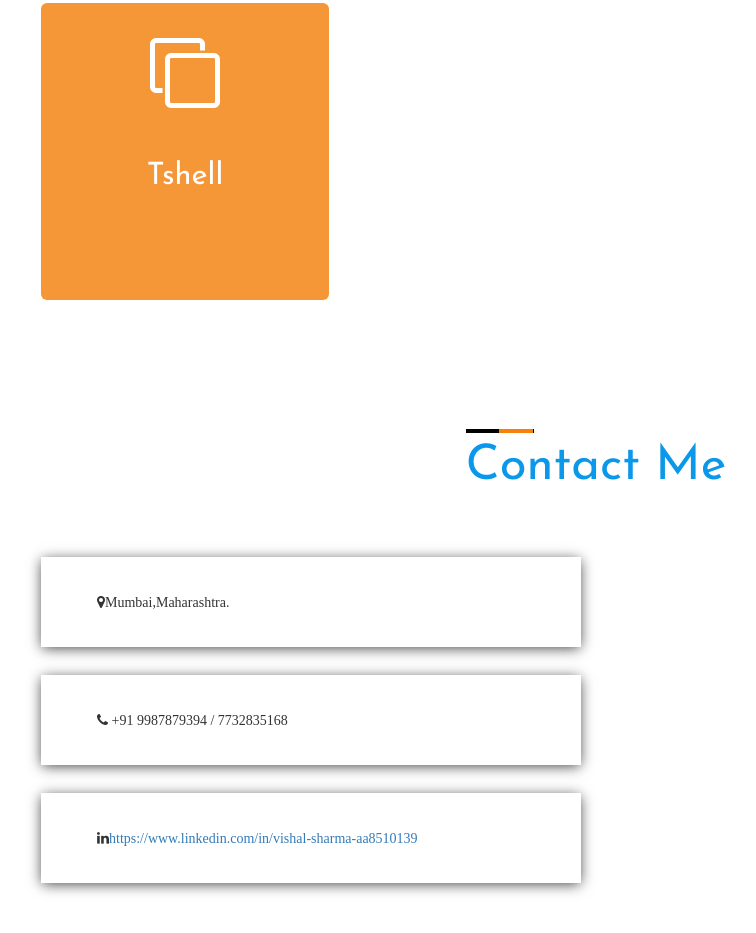
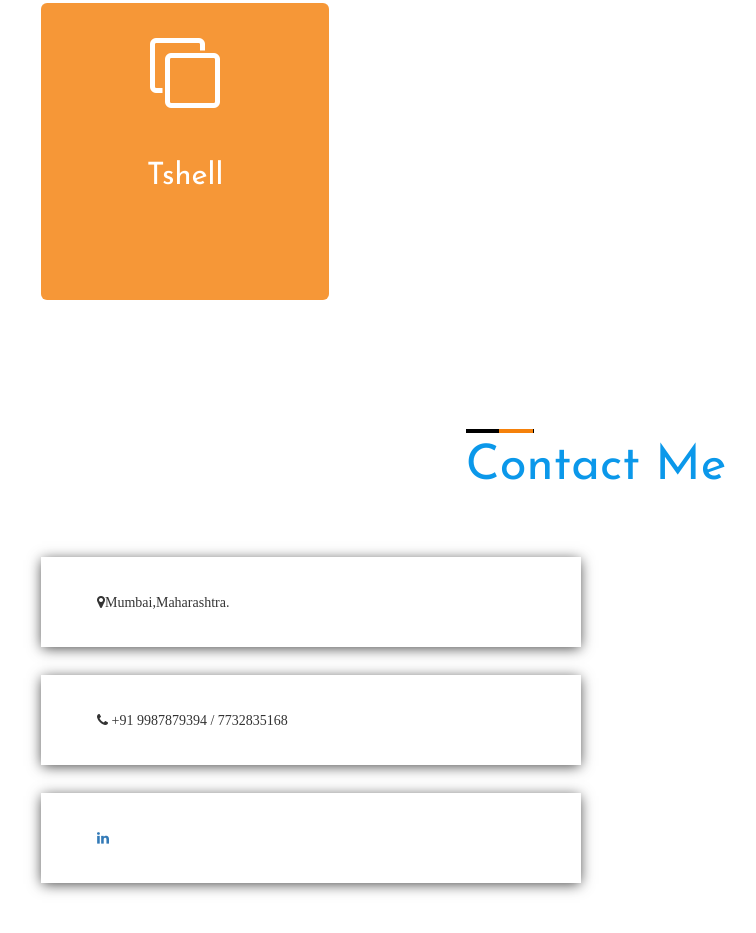
Before and after one commit to vishalsharma-vs/vishalsharma-vs.github.io, a plain HTML site: page index.html in a window 1280 px wide. Shown: the part 3613-4546 px from the top of the page, without its empty margins (44-800 px from the left). Drawn offline with Linux system fonts and the light colour scheme.

Commit message:
Update index.html

```diff
--- a/index.html
+++ b/index.html
@@ -290,7 +290,7 @@ function hideURLbar(){ window.scrollTo(0,1); } </script>
 					<i class="fa fa-phone" aria-hidden="true"> +91 9987879394 / 7732835168 </i>
 				</div>
 				<div class="address-info address-mdl wow fadeInRight animated" data-wow-delay=".7s">
-					<i class="fa fa-linkedin" aria-hidden="true"><a href="https://www.linkedin.com/in/vishal-sharma-aa8510139" >https://www.linkedin.com/in/vishal-sharma-aa8510139<a></i>
+					<a href="https://www.linkedin.com/in/vishal-sharma-aa8510139" ><i class="fa fa-linkedin" aria-hidden="true"></i><a>
 				</div>
 				<!--<div class="address-info address-mdl wow fadeInRight animated" data-wow-delay=".7s">
 					<i class="fa fa-facebook" aria-hidden="true"><a></i>
```
